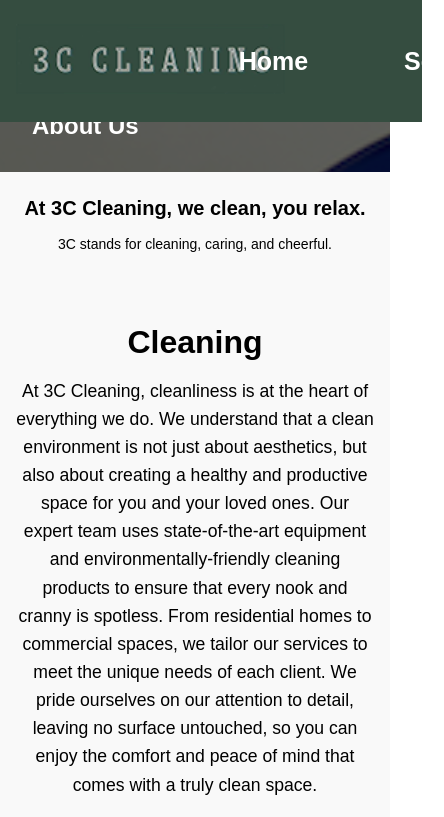
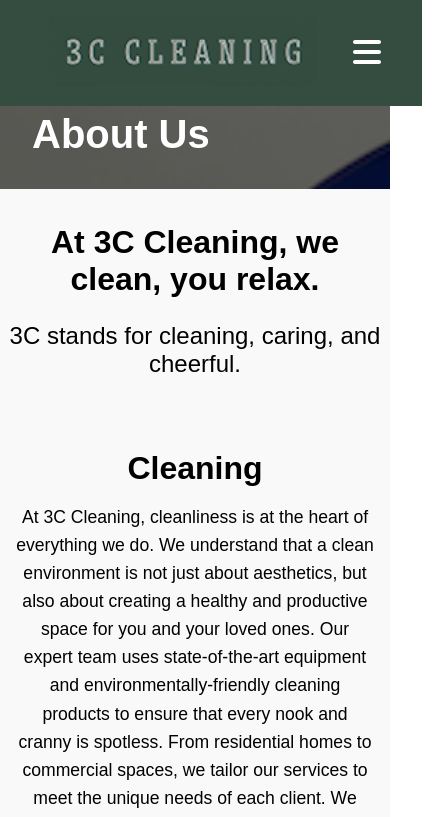
Before and after one commit to ELNAUL99/3C-Cleaning, a React (Create React App) app: page /aboutus in a window 390 px wide. Shown: the top 817 px of the page, 444 px wide, since content can reach past the window. Built offline with nearby package versions, Linux system fonts and the light colour scheme.

Commit message:
update responsive

```diff
--- a/src/components/Header.tsx
+++ b/src/components/Header.tsx
@@ -1,7 +1,7 @@
 import React, { useState, useRef, useEffect } from 'react';
 import { Link, useLocation } from 'react-router-dom';
 import { FontAwesomeIcon } from '@fortawesome/react-fontawesome';
-import { faGlobe } from '@fortawesome/free-solid-svg-icons';
+import { faBars, faTimes, faGlobe } from '@fortawesome/free-solid-svg-icons';
 import { useLanguage } from '../contexts/LanguageProvider';
 import { useTranslation } from 'react-i18next';
 import '../styles/_header.scss';
@@ -12,11 +12,16 @@ const Header: React.FC = () => {
   const { t } = useTranslation();
   const { changeLanguage } = useLanguage();
   const [dropdownOpen, setDropdownOpen] = useState(false);
+  const [menuOpen, setMenuOpen] = useState(false);
   const dropdownRef = useRef<HTMLDivElement>(null);
   const location = useLocation();
 
   const toggleDropdown = () => {
     setDropdownOpen(!dropdownOpen);
+  };
+
+  const toggleMenu = () => {
+    setMenuOpen(!menuOpen);
   };
 
   const handleClickOutside = (event: MouseEvent) => {
@@ -43,7 +48,7 @@ const Header: React.FC = () => {
           <img src={wordLogo} alt="3C Cleaning Word Logo" />
         </Link>
       </div>
-      <nav>
+      <nav className={menuOpen ? 'open' : ''}>
         <ul className="nav-left">
           <li><Link to="/" onClick={() => location.pathname === '/' && scrollToTop()}>{t('home')}</Link></li>
           <li><Link to="/services">{t('services')}</Link></li>
@@ -67,6 +72,11 @@ const Header: React.FC = () => {
           </ul>
         )}
       </div>
+      <div className="hamburger-menu">
+        <button className="menu-toggle" onClick={toggleMenu}>
+          <FontAwesomeIcon icon={menuOpen ? faTimes : faBars} />
+        </button>
+      </div>
     </header>
   );
 };
--- a/src/styles/_aboutus.scss
+++ b/src/styles/_aboutus.scss
@@ -79,20 +79,9 @@
   }
 
   @media (max-width: 1024px) {
-    .about-heading h2 {
-      font-size: 2rem;
-    }
 
     .content-layer {
       padding: 1rem;
-
-      .quote {
-        font-size: 1.75rem;
-      }
-
-      .subheading {
-        font-size: 1.25rem;
-      }
 
       .about-section {
         display: flex;
@@ -130,20 +119,9 @@
   }
 
   @media (max-width: 768px) {
-    .about-heading h2 {
-      font-size: 1.75rem;
-    }
 
     .content-layer {
       padding: 1rem;
-
-      .quote {
-        font-size: 1.5rem;
-      }
-
-      .subheading {
-        font-size: 1rem;
-      }
 
       .about-section {
         .about-item {
@@ -156,20 +134,9 @@
   }
 
   @media (max-width: 480px) {
-    .about-heading h2 {
-      font-size: 1.5rem;
-    }
 
     .content-layer {
       padding: 0.5rem;
-
-      .quote {
-        font-size: 1.25rem;
-      }
-
-      .subheading {
-        font-size: 0.875rem;
-      }
 
       .about-section {
         .about-item {
--- a/src/styles/_contact.scss
+++ b/src/styles/_contact.scss
@@ -144,7 +144,7 @@
     }
   }
 
-  @media (max-height: 1366px) and (min-width: 1024px) {
+  @media (max-height: 1366px) and (max-width: 1024px) {
     .content-layer {
       padding: 2rem 2rem;
       display: block;
--- a/src/styles/_footer.scss
+++ b/src/styles/_footer.scss
@@ -1,5 +1,5 @@
 .footer {
-  background-color: #354d40; // Original background color for the upper footer
+  background-color: #354d40;
   color: white;
   padding: 3rem 0 0 0;
   text-align: center;
@@ -7,14 +7,14 @@
   .footer-icons {
     display: flex;
     justify-content: center;
-    gap: 3rem; // Space between icons
+    gap: 3rem;
 
     a {
       color: white;
       text-decoration: none;
 
       &:hover {
-        color: #25D366; // WhatsApp green color for hover
+        color: #25D366;
       }
     }
   }
@@ -48,7 +48,7 @@
   }
 
   .footer-bottom {
-    background-color: #1b241c; // Double darker background color for the footer bottom
+    background-color: #1b241c;
     padding: 1rem;
     font-size: 1rem;
     margin-top: 2rem;
@@ -60,4 +60,10 @@
       text-align: center;
     }
   }
+
+  @media (max-width: 480px) {
+    .footer-nav {
+      display: none;
+    }
+  }
 }
--- a/src/styles/_header.scss
+++ b/src/styles/_header.scss
@@ -45,12 +45,12 @@
 
         a {
           text-decoration: none;
-          color: white; // Updated font color
+          color: white;
           font-weight: bold;
           font-size: 25px;
 
           &:hover {
-            color: #aad2ba; // Lighter shade for hover effect
+            color: #aad2ba;
             text-decoration: underline;
           }
         }
@@ -95,11 +95,11 @@
       border: none;
       cursor: pointer;
       font-size: 1.5rem;
-      color: white; // Updated font color
+      color: white;
       padding: 0.5rem 1rem;
 
       &:hover {
-        color: #aad2ba; // Lighter shade for hover effect
+        color: #aad2ba;
       }
 
       &:focus {
@@ -133,4 +133,83 @@
       }
     }
   }
+
+  .hamburger-menu {
+    display: none;
+    position: relative;
+    left: -5%;
+
+    .menu-toggle {
+      background-color: transparent;
+      border: none;
+      cursor: pointer;
+      font-size: 2rem;
+      color: white;
+
+      &:hover {
+        color: #aad2ba;
+      }
+
+      &:focus {
+        outline: none;
+      }
+    }
+  }
+
+  @media (max-width: 1200px) {
+    .center-logo {
+      display: none !important;
+    }
+
+    nav {
+      display: none;
+    }
+
+    nav.open {
+      display: flex;
+      flex-direction: column;
+      position: absolute;
+      top: 100%;
+      left: 0;
+      width: 100%;
+      background-color: #354d40;
+      text-align: center;
+      padding: 1rem 0;
+
+      .nav-left, .nav-right {
+        flex-direction: column;
+        gap: 1rem;
+      }
+
+      .nav-left{
+        position: relative;
+        left: -5%;
+        margin-bottom: 0;
+      }
+
+      .nav-right{
+        position: relative;
+        left: -5%;
+      }
+    }
+
+    .hamburger-menu {
+      display: block;
+    }
+
+    .left-logo {
+      flex-grow: 1;
+      display: flex;
+      justify-content: center;
+    }
+
+    .language-switcher {
+      display: none;
+    }
+
+    .hamburger-menu.open ~ nav,
+    .hamburger-menu.open ~ .language-switcher {
+      display: block;
+    }
+  }
 }
--- a/src/styles/_order.scss
+++ b/src/styles/_order.scss
@@ -150,6 +150,7 @@
 
   @media (max-width: 768px) {
     .book-form {
+      border-radius: 5% !important;
       .form-group {
         input, select {
           padding: 10px;
@@ -167,7 +168,7 @@
 
   @media (max-width: 480px) {
     .book-container{
-
+      max-width: 90%;
       .book-form {
         font-size: 1rem;
         border-radius: 0%;
@@ -176,13 +177,13 @@
           input {
             padding: 8px;
             font-size: 0.8rem;
-            max-width: 190px;
+            max-width: 220px;
           }
 
           select {
             padding: 8px;
             font-size: 0.8rem;
-            max-width: 220px;
+            max-width: 250px;
           }
         }
 
--- a/src/styles/_services.scss
+++ b/src/styles/_services.scss
@@ -278,16 +278,16 @@
         margin: 0 auto;
         text-align: center;
 
-        .fact-caption{
+        .fact-caption {
           font-size: 2rem !important;
           font-weight: 600 !important;
         }
 
-        .fact-highlight{
+        .fact-highlight {
           font-size: 1rem !important;
         }
 
-        p, ul, li{
+        p, ul, li {
           font-size: 0.9rem !important;
         }
       }
@@ -297,4 +297,18 @@
       }
     }
   }
+
+  @media (max-width: 480px) {
+    .estimation-section{
+      margin: 0 3rem !important;
+    }
+
+    .offer-section {
+      .packages {
+        .package.first-time {
+          width: 75%;
+        }
+      }
+    }
+  }
 }
```
